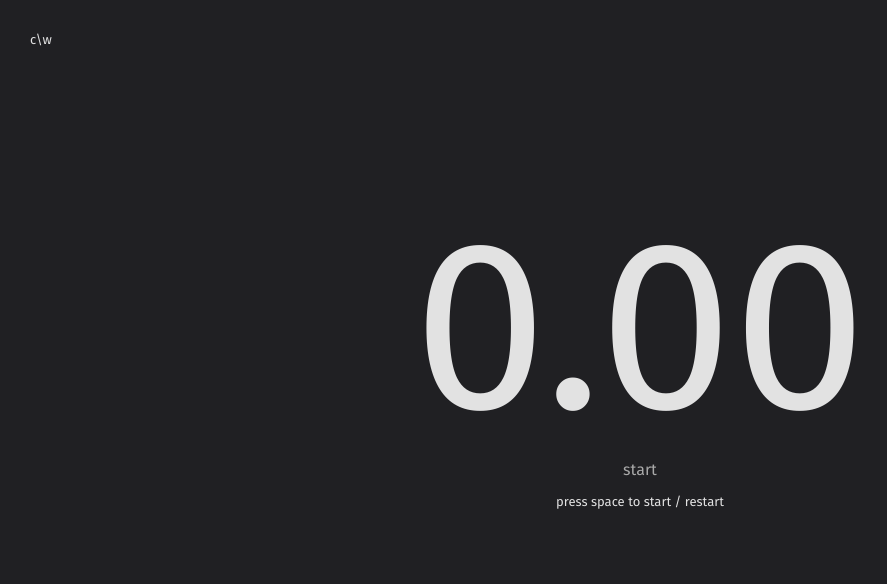
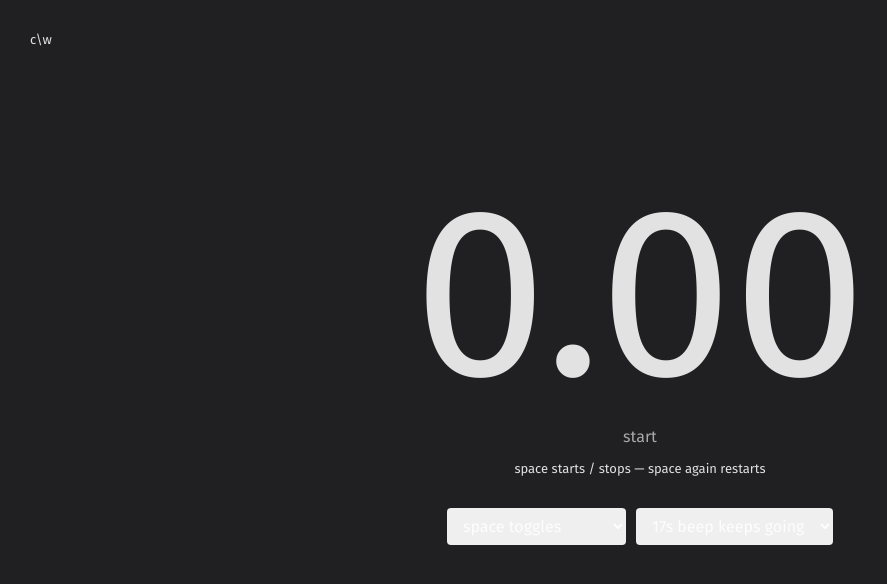
Before and after one commit to Galaxeo/reimagined, a React (Vite) app: page /timer in a window 1280 px wide. Shown: the top 584 px of the page, without its empty margins (0-887 px from the left). Built offline with nearby package versions, Linux system fonts and the light colour scheme; a web font is replaced by a local one; what ldrs would draw is missing.

Commit message:
add settings

```diff
--- a/src/Timer.tsx
+++ b/src/Timer.tsx
@@ -9,11 +9,20 @@ const BEEPS = [
   { at: 17, freq: 1031, repeatEvery: 1000 },
 ];
 
+const DOUBLE_TAP_MS = 300;
+
+type ControlMode = "toggle" | "doubleTap";
+type FinalBeep = "keepGoing" | "threeTimes";
+
+const FINAL_BEEP_COUNT = 3;
+
 export default function Timer() {
   const navigate = useNavigate();
   const [isRunning, setIsRunning] = useState(false);
   const [elapsed, setElapsed] = useState(0);
   const [isFlashing, setIsFlashing] = useState(false);
+  const [controlMode, setControlMode] = useState<ControlMode>("toggle");
+  const [finalBeep, setFinalBeep] = useState<FinalBeep>("keepGoing");
 
   const startRef = useRef<number>(0);
   const rafRef = useRef<number | null>(null);
@@ -21,6 +30,14 @@ export default function Timer() {
   const audioRef = useRef<AudioContext | null>(null);
   const flashTimeoutRef = useRef<NodeJS.Timeout | null>(null);
   const repeatRef = useRef<NodeJS.Timeout | null>(null);
+  // mirrored in refs so the key listener never has to be torn down and re-bound
+  const isRunningRef = useRef(false);
+  const controlModeRef = useRef<ControlMode>(controlMode);
+  const lastSpaceRef = useRef(0);
+  const finalBeepRef = useRef<FinalBeep>(finalBeep);
+
+  controlModeRef.current = controlMode;
+  finalBeepRef.current = finalBeep;
 
   function clearRepeat() {
     if (repeatRef.current) {
@@ -84,7 +101,14 @@ export default function Timer() {
         beep(freq);
         if (repeatEvery) {
           clearRepeat();
-          repeatRef.current = setInterval(() => beep(freq), repeatEvery);
+          let rings = 1; // the one that just sounded
+          repeatRef.current = setInterval(() => {
+            beep(freq);
+            rings += 1;
+            if (finalBeepRef.current === "threeTimes" && rings >= FINAL_BEEP_COUNT) {
+              clearRepeat();
+            }
+          }, repeatEvery);
         }
       }
     }
@@ -98,6 +122,7 @@ export default function Timer() {
     startRef.current = performance.now();
     setElapsed(0);
     setIsRunning(true);
+    isRunningRef.current = true;
     rafRef.current = requestAnimationFrame(tick);
   }, [tick]);
 
@@ -108,17 +133,34 @@ export default function Timer() {
       rafRef.current = null;
     }
     setIsRunning(false);
+    isRunningRef.current = false;
   }, []);
 
   useEffect(() => {
     function onKeyDown(e: KeyboardEvent) {
       if (e.code !== "Space") return;
       e.preventDefault();
-      start();
+      if (e.repeat) return; // holding space shouldn't machine-gun restarts
+
+      if (controlModeRef.current === "toggle") {
+        isRunningRef.current ? stop() : start();
+        return;
+      }
+
+      // doubleTap: a single tap always (re)starts, two quick taps stop
+      const now = performance.now();
+      const isDoubleTap = now - lastSpaceRef.current < DOUBLE_TAP_MS;
+      lastSpaceRef.current = isDoubleTap ? 0 : now;
+      if (isDoubleTap) {
+        stop();
+        setElapsed(0);
+      } else {
+        start();
+      }
     }
     window.addEventListener("keydown", onKeyDown);
     return () => window.removeEventListener("keydown", onKeyDown);
-  }, [start]);
+  }, [start, stop]);
 
   useEffect(() => {
     return () => {
@@ -181,8 +223,41 @@ export default function Timer() {
           {isRunning ? "stop" : "start"}
         </p>
         <p className="middleLogo" style={{ fontSize: "13px", opacity: 0.6 }}>
-          press space to start / restart
+          {controlMode === "toggle"
+            ? "space starts / stops \u2014 space again restarts"
+            : "space starts / restarts \u2014 double tap space to stop"}
         </p>
+
+        <div style={{ marginTop: "20px" }}>
+          <select
+            value={controlMode}
+            onChange={(e) => setControlMode(e.target.value as ControlMode)}
+            style={{
+              padding: "8px 12px",
+              fontSize: "16px",
+              borderRadius: "4px",
+              cursor: "pointer",
+            }}
+          >
+            <option value="toggle">space toggles</option>
+            <option value="doubleTap">double tap to stop</option>
+          </select>
+
+          <select
+            value={finalBeep}
+            onChange={(e) => setFinalBeep(e.target.value as FinalBeep)}
+            style={{
+              padding: "8px 12px",
+              fontSize: "16px",
+              borderRadius: "4px",
+              cursor: "pointer",
+              marginLeft: "10px",
+            }}
+          >
+            <option value="keepGoing">17s beep keeps going</option>
+            <option value="threeTimes">17s beep x3</option>
+          </select>
+        </div>
       </div>
     </>
   );
```
